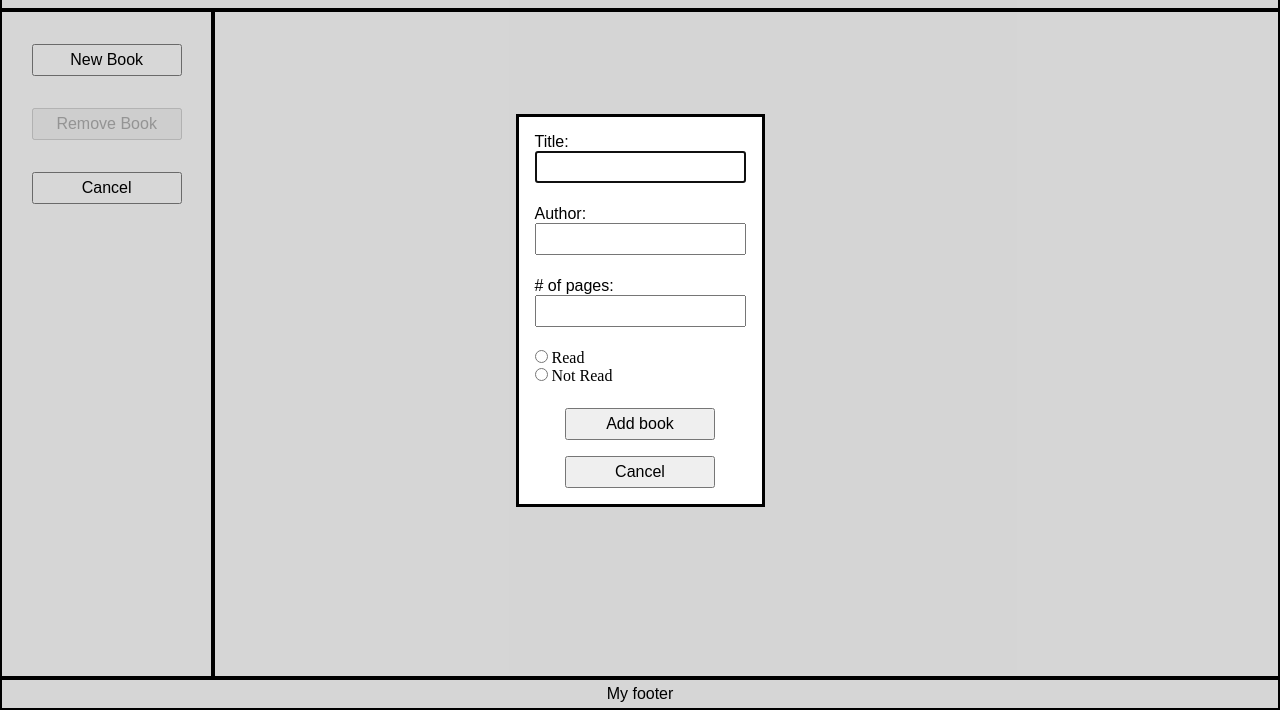
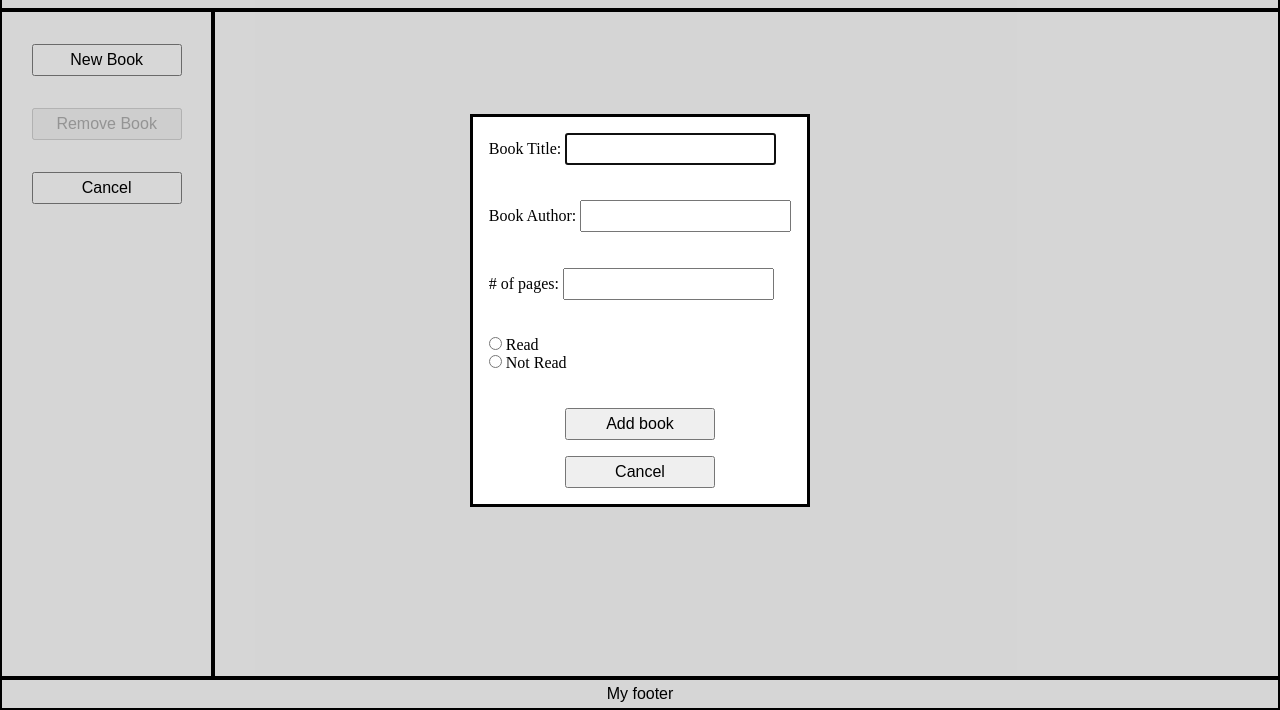
Before and after one commit to Solar-Tiger/library-project, a plain HTML site: page index.html in a window 1280 px wide. Both pictures are taken after a click on the button "New Book". Shown: the part 90-800 px from the top of the page. Drawn offline with Linux system fonts and the light colour scheme.

Commit message:
Change p elements to label elements to be semantic and work with input elements

```diff
--- a/index.html
+++ b/index.html
@@ -22,13 +22,16 @@
             <dialog data-add-book-modal class="book-modal">
                 <form action="#" method="dialog" id="submit-book" class="book-form">
                     <div>
-                        <p>Title: </p><input type="text" data-book-title>
+                        <label for="book-title">Book Title: </label>
+                        <input type="text" id="book-title" name="book-title" data-book-title>
                     </div>
                     <div>
-                        <p>Author: </p><input type="text" data-book-author>
+                        <label for="book-author">Book Author: </label>
+                        <input type="text" id="book-author" name="book-author" data-book-author>
                     </div>
                     <div>
-                        <p># of pages: </p><input type="number" data-book-page-number>
+                        <label for="total-page-number"># of pages: </label>
+                        <input type="number" id="total-page-number" name="total-page-number" data-book-page-number>
                     </div>
                     <div>
                         <div>
@@ -43,7 +46,7 @@
                     </div>
                 </form>
                 <div class="book-modal-buttons">
-                    <button data-add-book form="submit-book">Add book</button>
+                    <button type="submit" form="submit-book" data-add-book>Add book</button>
                     <button data-cancel-book-modal>Cancel</button>
                 </div>
             </dialog>
```
